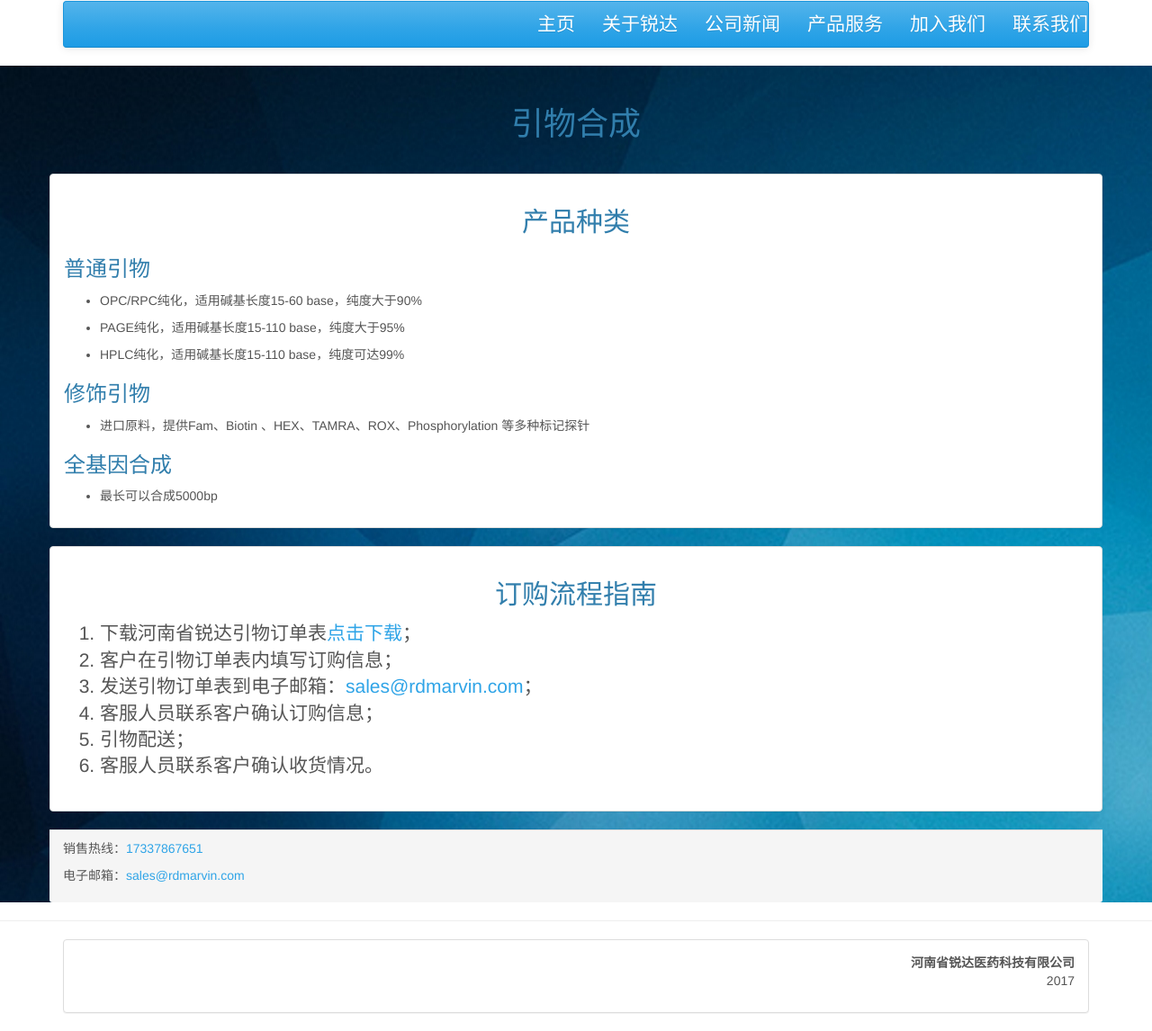
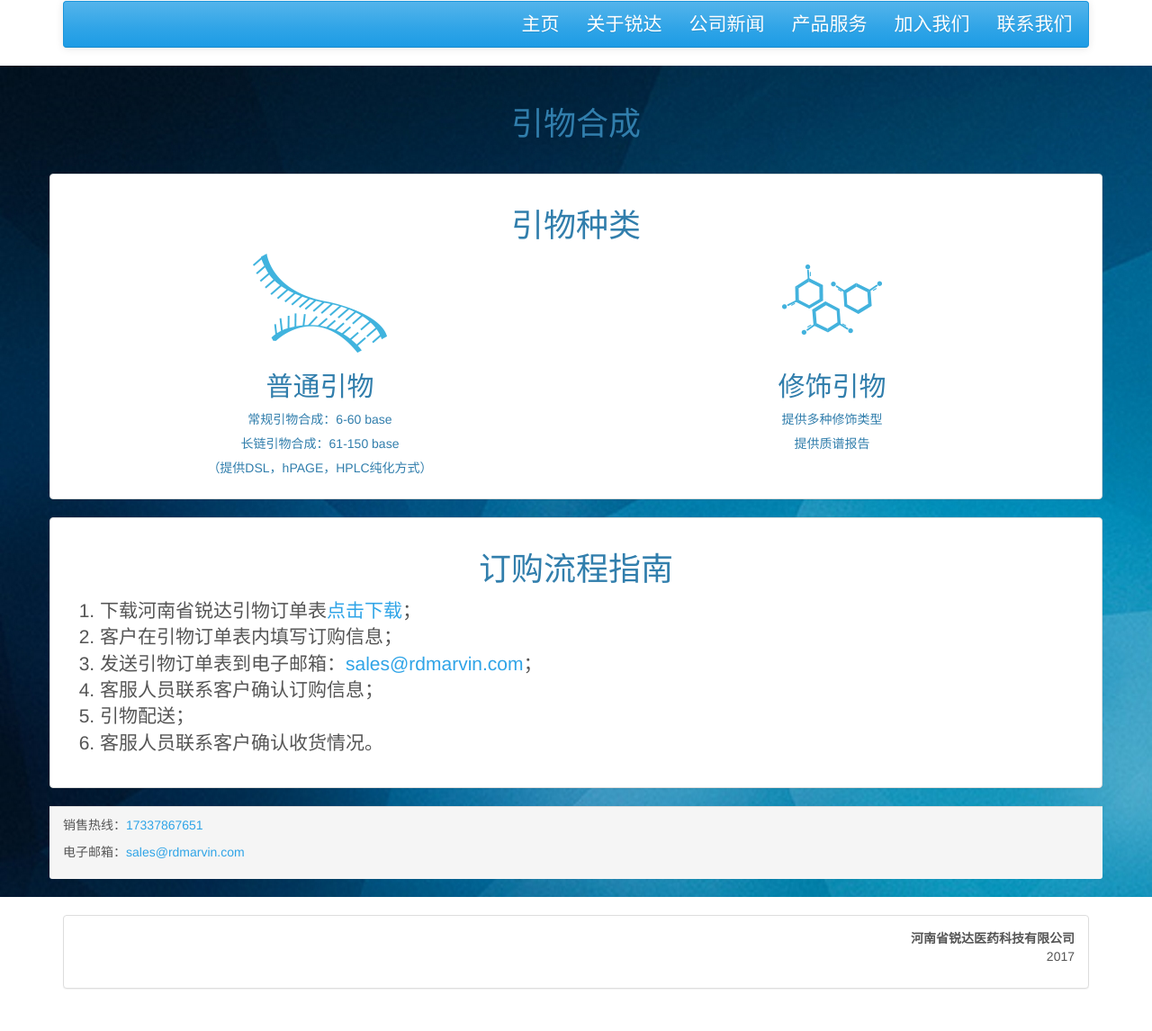
Before and after one commit to yan84521610/RDWebsites, a Django app: page /main/primer in a window 1280 px wide. Shown: the whole page at 90% size. After the commit the page ends 1099 px from the top, so only its background shows below. Run offline with Django 3.2, Linux system fonts and the light colour scheme; some libraries are stand-ins or nearby versions.

Commit message:
edit pages

```diff
--- a/main/templates/main/base.html
+++ b/main/templates/main/base.html
@@ -48,6 +48,7 @@
                                 <li><a href={% url 'main:employment' %}>加入我们</a></li>
 {#                                <li><a href="/main/templates/main/cooperation.html">对外合作</a></li>#}
                                 <li><a href={% url 'main:contacts' %}>联系我们</a></li>
+                                <li>&nbsp&nbsp&nbsp</li>
                             </ul>
                         </div>
                     </div>
@@ -55,16 +56,15 @@
             </div>
         </nav>
 
-
-
         <main>
             {% load static %}
             <div style="background: url({% static "main/image/backgroud_image.jpg" %})">
                 {% block main %}{% endblock main %}
+                <br>
             </div>
         </main>
 
-        <hr>
+        <br>
 
         <footer>
             <div class="container">
--- a/main/templates/main/primer.html
+++ b/main/templates/main/primer.html
@@ -14,37 +14,28 @@
 
             <div class="panel panel-default">
                 <div class="panel-body">
-                    <h2 class="text-center">产品种类</h2>
-                    <h3>普通引物</h3>
-                    <ul>
-                        <li>
-                            <p>OPC/RPC纯化，适用碱基长度15-60 base，纯度大于90%<br/></p>
-                        </li>
-                        <li>
-                            <p>PAGE纯化，适用碱基长度15-110 base，纯度大于95%<br/></p>
-                        </li>
-                        <li>
-                            <p>HPLC纯化，适用碱基长度15-110 base，纯度可达99%<br/></p>
-                        </li>
-                    </ul>
-                    <h3>修饰引物</h3>
-                    <ul>
-                        <li>
-                            <p>进口原料，提供Fam、Biotin 、HEX、TAMRA、ROX、Phosphorylation 等多种标记探针<br/></p>
-                        </li>
-                    </ul>
-                    <h3>全基因合成</h3>
-                    <ul>
-                        <li>
-                            <p>最长可以合成5000bp<br/></p>
-                        </li>
-                    </ul>
+                    <h1 class="text-center">引物种类</h1>
+                    <div class="col-md-6">
+                        {% load static %}
+                        <img src="{% static "main/image/oligo-common-primer_110x210.png" %}" class="img-responsive center-block">
+                        <h2 class="text-center">普通引物</h2>
+                        <h5 class="text-center">常规引物合成：6-60 base</h5>
+                        <h5 class="text-center">长链引物合成：61-150 base</h5>
+                        <h5 class="text-center">（提供DSL，hPAGE，HPLC纯化方式）</h5>
+                    </div>
+                    <div class="col-md-6">
+                        {% load static %}
+                        <img src="{% static "main/image/oligo - Custom.png" %}" class="img-responsive center-block">
+                        <h2 class="text-center">修饰引物</h2>
+                        <h5 class="text-center">提供多种修饰类型</h5>
+                        <h5 class="text-center">提供质谱报告</h5>
+                    </div>
                 </div>
             </div>
 
             <div class="panel panel-default">
                 <div class="panel-body">
-                    <h2 class="text-center">订购流程指南</h2>
+                    <h1 class="text-center">订购流程指南</h1>
                     <ol class="lead">
                         {% load static %}
                         <li>下载河南省锐达引物订单表<a href="{% static "main/download_file/order_list.xls" %}" download="order_list">点击下载</a>；</li>
```
Also changed, not shown: main/templates/main/about.html (+6 -6 lines), main/templates/main/employment.html (+17 -0 lines), main/templates/main/guanlituandui.html (+0 -18 lines), main/templates/main/products.html (+54 -10 lines), main/static/main/image/oligo - Custom.png (added), main/static/main/image/oligo-common-primer_110x210.png (added), main/static/main/image/products_image03.jpg (added), main/static/main/image/products_image04.jpg (added), main/static/main/image/products_image_01.jpg (added), main/static/main/image/products_image_02.jpg (added), media/images/2017/09/17/apple-linen-red-apple.jpg (deleted), media/images/2017/09/19/img_7090_800.jpg (deleted), 3 other files.
